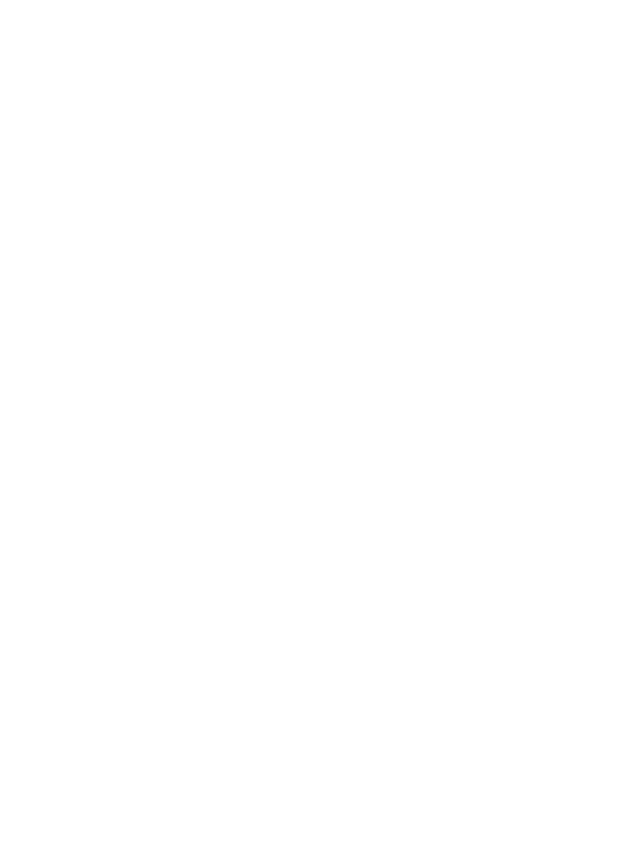
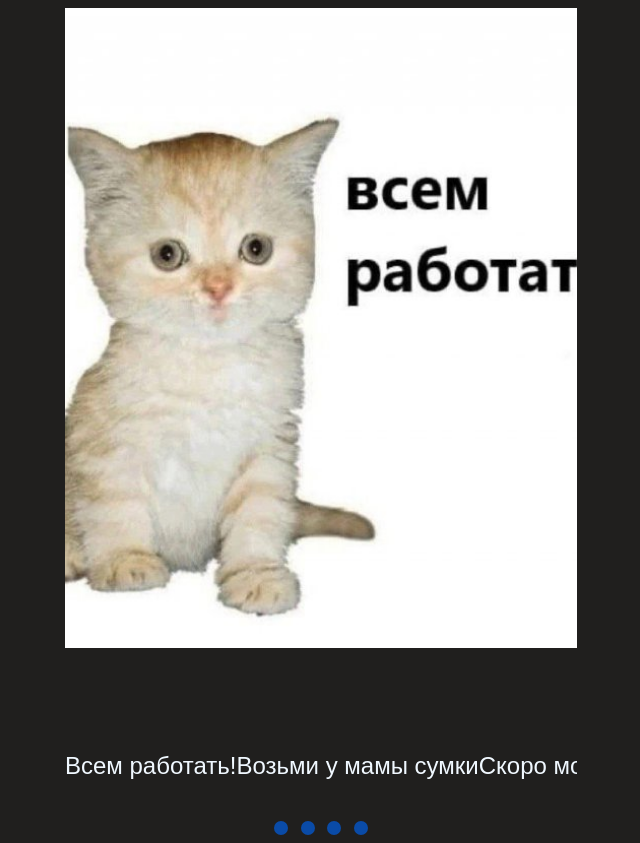
Before and after one commit to Bobbbba/cssMemeSlider, a plain HTML site: page cssMemeSlider/index.html in a window 1280 px wide. Shown: the whole page, without its empty margins (319-959 px from the left). Before the commit the page ends 800 px from the top, so only its background shows below. Drawn offline with Linux system fonts and the light colour scheme.

Commit message:
feat: add basic page layout (Sun, Sep 15, 2024 22:38:24 PM)

```diff
--- a/cssMemeSlider/index.html
+++ b/cssMemeSlider/index.html
@@ -1,11 +1,55 @@
 <!DOCTYPE html>
 <html lang="en">
-<head>
-    <meta charset="UTF-8">
-    <meta name="viewport" content="width=device-width, initial-scale=1.0">
-    <title>Document</title>
-</head>
-<body>
-
-</body>
+  <head>
+    <meta charset="UTF-8" />
+    <meta name="viewport" content="width=device-width, initial-scale=1.0" />
+    <title>cssMemeSlider</title>
+    <link rel="stylesheet" href="style.css" />
+  </head>
+  <body>
+    <center>
+      <input type="radio" id="radio1" class="text-name1" name="radio-btn" />
+      <input type="radio" id="radio2" class="text-name2" name="radio-btn" />
+      <input type="radio" id="radio3" name="radio-btn" />
+      <input type="radio" id="radio4" name="radio-btn" />
+      <div class="slider">
+        <div class="item">
+          <div class="slide first">
+            <img src="assets/first.jpg" alt="first" />
+          </div>
+          <div class="slide">
+            <img src="assets/second.jpg" alt="second" />
+          </div>
+          <div class="slide">
+            <img src="assets/third.jpg" alt="third" />
+          </div>
+          <div class="slide">
+            <img src="assets/fourth.jpeg" alt="fourth" />
+          </div>
+        </div>
+      </div>
+      <div class="text-slider">
+        <div class="text-item">
+          <div class="first text-name">
+            <p>Всем работать!</p>
+          </div>
+          <div class="text-name">
+            <p>Возьми у мамы сумки</p>
+          </div>
+          <div class="text-name">
+            <p>Скоро можно разносить елку</p>
+          </div>
+          <div class="text-name">
+            <p>Что вылупился?</p>
+          </div>
+        </div>
+      </div>
+      <div class="navigation">
+        <label for="radio1" id="radio1" class="navigation-btn"> </label>
+        <label for="radio2" id="radio2" class="navigation-btn"> </label>
+        <label for="radio3" id="radio3" class="navigation-btn"> </label>
+        <label for="radio4" id="radio4" class="navigation-btn"> </label>
+      </div>
+    </center>
+  </body>
 </html>
--- /dev/null
+++ b/cssMemeSlider/style.css
@@ -0,0 +1,124 @@
+* {
+  box-sizing: border-box;
+}
+
+html {
+  scroll-behavior: smooth;
+  box-sizing: border-box;
+}
+*,
+*::before,
+*::after {
+  box-sizing: inherit;
+}
+body {
+  background-color: rgb(32, 31, 30);
+}
+.item {
+  display: flex;
+  width: 400%;
+}
+center > input {
+  display: none;
+}
+.slide img {
+  width: 40vw;
+  height: 80vh;
+  object-fit: cover;
+}
+.slide {
+  width: 25%;
+  transition: 2s;
+}
+.slider {
+  /* display: flex;
+  flex-direction: column; */
+  width: 40vw;
+  height: 90vh;
+  overflow: hidden;
+}
+.navigation {
+  margin-top: 1vw;
+  width: 40vw;
+  gap: 1vw;
+  display: flex;
+  justify-content: center;
+}
+.navigation-btn {
+  border: 2px solid  rgb(10, 75, 167);
+ background:   rgb(10, 75, 167);
+  padding: 5px;
+  border-radius: 50%;
+  cursor: pointer;
+  transition: 0.8s;
+}
+
+.navigation-btn:hover {
+  background:white;
+  border: 2px solid white;
+}
+#radio1:checked ~ .slider .first .text-name1{
+  margin-left: 0;
+}
+
+#radio2:checked ~ .slider .first {
+  margin-left: -25%;
+}
+
+#radio3:checked ~ .slider .first {
+  margin-left: -50%;
+}
+
+#radio4:checked ~ .slider .first {
+  margin-left: -75%;
+}
+
+#radio1:checked ~ .navigation #radio1 {
+    background: rgb(25, 24, 23);
+    border: 2px solid rgb(10, 75, 167);
+}
+#radio2:checked ~ .navigation #radio2 {
+    background: rgb(25, 24, 23);
+    border: 2px solid  rgb(10, 75, 167);
+}
+#radio3:checked ~ .navigation #radio3 {
+    background: rgb(25, 24, 23);
+    border: 2px solid rgb(10, 75, 167);
+}
+#radio4:checked ~ .navigation #radio4 {
+    background: rgb(25, 24, 23);
+    border: 2px solid rgb(10, 75, 167);
+}
+
+#radio1:checked:hover ~ .navigation #radio1 {
+    background: rgb(25, 24, 23);
+    border: 2px solid white;
+}
+#radio2:checked:hover ~ .navigation #radio2 {
+    background: rgb(25, 24, 23);
+    border: 2px solid white;
+}
+#radio3:checked:hover ~ .navigation #radio3 {
+    background: rgb(25, 24, 23);
+    border: 2px solid white;
+}
+#radio4:checked:hover ~ .navigation #radio4 {
+    background: rgb(25, 24, 23);
+    border: 2px solid white;
+}
+
+
+.text-name{
+    font-family: Arial, Helvetica, sans-serif;
+    font-size: 1.5em;
+    color: aliceblue;
+}
+.text-slider{
+    width: 40vw;
+    height: 10vh;
+    overflow: hidden;
+}
+.text-item{
+    display: flex;
+    width: 400%;
+}
```
Also changed, not shown: cssMemeSlider/assets/first.jpg (added), cssMemeSlider/assets/fourth.jpeg (added), cssMemeSlider/assets/second.jpg (added), cssMemeSlider/assets/third.jpg (added).
